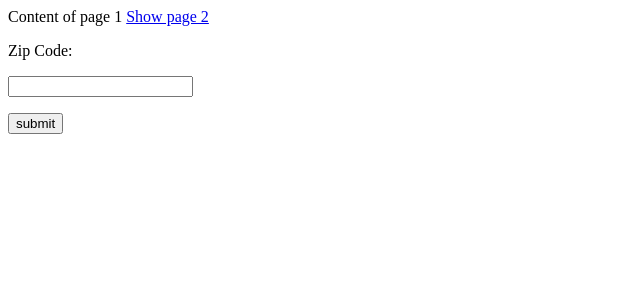
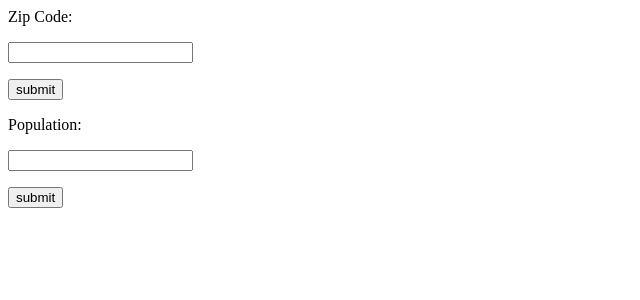
Before and after one commit to wyatthumphreys/FlaskIntro, a Flask app: page / in a window 1280 px wide. Shown: the top 300 px of the page, without its empty margins (0-640 px from the left). Run offline with Flask 2, Linux system fonts and the light colour scheme; parts of the project's set-up code (start-up, migrations or seed data) failed here and were passed over.

Commit message:
-reverted to basic login.html

```diff
--- a/templates/login.html
+++ b/templates/login.html
@@ -1,34 +1,13 @@
 <html>
-<head>
-<script>
-function show(shown, hidden) {
-  document.getElementById(shown).style.display='block';
-  document.getElementById(hidden).style.display='none';
-  return false;
-}
-</script>
-</head>
-<body>
-
-  <div id="Page1">
-    Content of page 1
-    <a href="#" onclick="return show('Page2','Page1');">Show page 2</a>
-    <form action = "http://localhost:5000/search" method = "post">
+   <body>
+      <form action = "http://localhost:5000/search" method = "post">
          <p>Zip Code:</p>
          <p><input type = "text" name = "nm" /></p>
          <p><input type = "submit" value = "submit" /></p>
       </form>
-  </div>
-
-  <div id="Page2" style="display:none">
-    Content of page 2
-    <a href="#" onclick="return show('Page1','Page2');">Show page 1</a>
-    <form action = "http://localhost:5000/update" method = "post">
+      <form action = "http://localhost:5000/update" method = "post">
          <p>Population:</p>
          <p><input type = "text" name = "nm" /></p>
          <p><input type = "submit" value = "submit" /></p>
-      </form>
-  </div>
-
-</body>
+      </form>   </body>
 </html>
```
